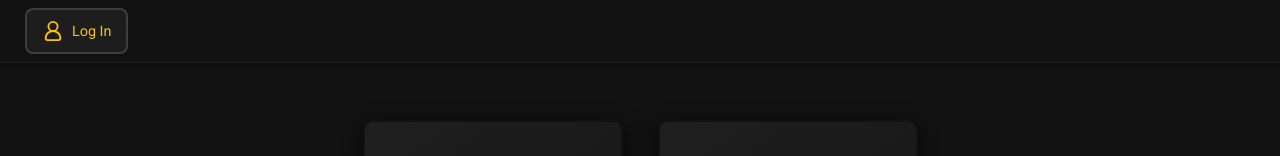
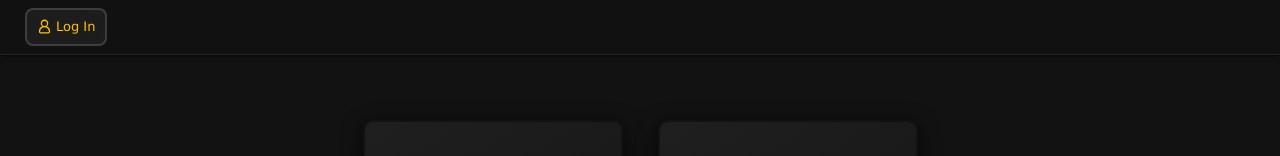
Before and after one commit to drope29/cstwo-skins, a plain HTML site: page index.html in a window 1280 px wide. Shown: the top 156 px of the page. Drawn offline with Linux system fonts and the light colour scheme.

Commit message:
fix: refatorando botoes de login

```diff
--- a/style.css
+++ b/style.css
@@ -130,16 +130,33 @@ header {
     cursor: pointer;
     transition: all 0.3s ease;
     background-color: rgba(255, 255, 255, 0.05); /* More transparent */
-    backdrop-filter: blur(10px);
+    backdrop-filter: blur(15px);
     border: 2px solid rgba(255, 255, 255, 0.15); /* Thicker and slightly less visible */
     display: flex;
     align-items: center;
     justify-content: center;
 }
 
+#header-login-btn {
+    padding: 5px 10px;
+    height: 38px;
+}
+
+#header-login-btn .user-profile-inner {
+    margin-top: 4px;
+    font-size: 13px;
+    gap: 4px;
+    font-family: Verdana, Geneva, Tahoma, sans-serif;
+}
+
+#header-login-btn .user-profile-inner svg {
+    width: 15px;
+    height: 15px;
+}
+
 .user-profile:hover,
 .user-profile:focus {
-    background-color: rgba(255, 255, 255, 0.1); /* Adjusted hover transparency */
+    background-color: rgba(255, 255, 255, 0.2); /* Adjusted hover transparency */
     border-color: rgba(255, 193, 7, 0.5);
     box-shadow: 0 0 15px rgba(255, 193, 7, 0.5);
     outline: none;
```
Also changed, not shown: 1 other file.
